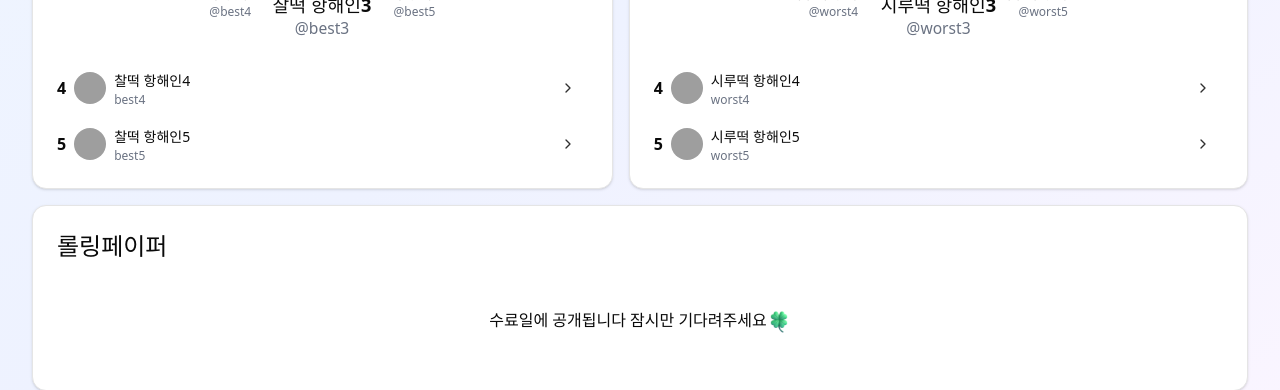
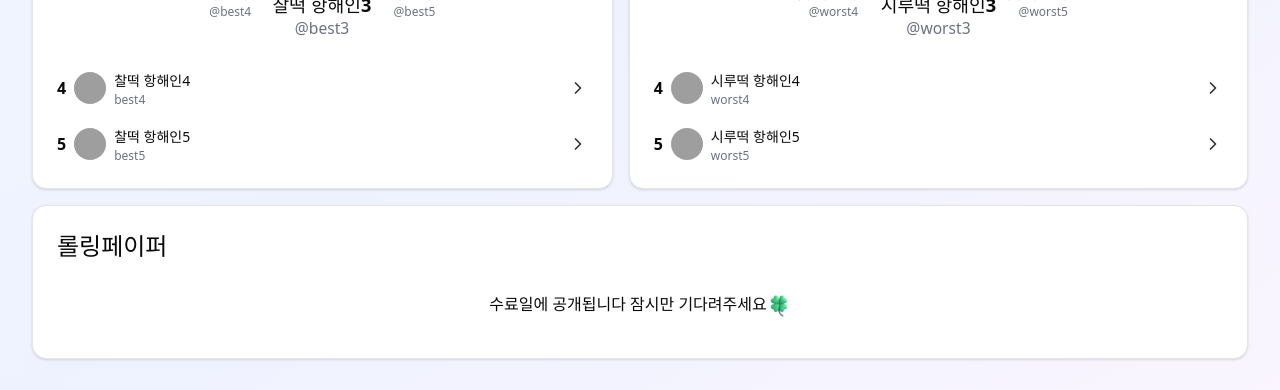
Before and after one commit to yunwoo-yu/hanghae_BF, a React (Vite) app: page /result/2Estella in a window 1280 px wide. Shown: the part 390-780 px from the top of the page. Built offline with nearby package versions, Linux system fonts and the light colour scheme; grey boxes are pictures that could not be loaded.

Commit message:
✨ feat: 매칭 다이얼로그와 결과상세페이지 연결(리팩토링 예정)

```diff
--- a/src/components/MatchingDialog.tsx
+++ b/src/components/MatchingDialog.tsx
@@ -1,6 +1,7 @@
-import { Button } from '@/elements/button';
+import { type ReactNode, useState } from 'react';
+
 import { Dialog, DialogContent, DialogDescription, DialogHeader, DialogTitle, DialogTrigger } from '@/elements/dialog';
-import { useState } from 'react';
+
 import { ComparisonRadarChart } from './RadarChart';
 
 interface UserData {
@@ -25,7 +26,11 @@ const DUMMY_USER2_DATA: UserData = {
   personality: 70, // 내향적이지만 따뜻함
 };
 
-export const MatchingDialog = () => {
+interface Props {
+  renderTrigger: () => ReactNode;
+}
+
+export const MatchingDialog = ({ renderTrigger }: Props) => {
   const [isMatchingOpen, setIsMatchingOpen] = useState(false);
 
   // 궁합 점수 계산
@@ -44,7 +49,8 @@ export const MatchingDialog = () => {
   return (
     <Dialog open={isMatchingOpen} onOpenChange={setIsMatchingOpen}>
       <DialogTrigger asChild className="cursor-pointer">
-        <Button>매칭 모달 임시 버튼</Button>
+        {renderTrigger()}
+        {/* <Button>매칭 모달 임시 버튼</Button> */}
       </DialogTrigger>
       <DialogContent className="max-h-[90vh] overflow-y-auto overflow-x-hidden" style={{ scrollbarWidth: 'none' }}>
         <DialogHeader>
--- a/src/components/result/TopThree.tsx
+++ b/src/components/result/TopThree.tsx
@@ -1,3 +1,4 @@
+import { MatchingDialog } from '@/components/MatchingDialog';
 import { Avatar, AvatarFallback, AvatarImage } from '@/elements/avatar';
 import { cn } from '@/lib/utils';
 
@@ -23,6 +24,9 @@ export default function TopThree({ users }: Props) {
   return (
     <div className="flex justify-center items-end gap-4 p-8 m-4">
       {users.map((user, index) => (
+        <MatchingDialog
+          key={user.name}
+          renderTrigger={() => (
             <div key={user.name} className={`flex flex-col items-center ${rankingStyle[index].order}`}>
               {/* 아바타 */}
               <div className="relative">
@@ -55,6 +59,8 @@ export default function TopThree({ users }: Props) {
                 <div className="text-xs text-gray-500">@{user.github}</div>
               </div>
             </div>
+          )}
+        />
       ))}
     </div>
   );
--- a/src/pages/ResultDetail.tsx
+++ b/src/pages/ResultDetail.tsx
@@ -2,6 +2,7 @@ import { ChevronRight, MousePointerClick, PencilLine } from 'lucide-react';
 import { Link, useParams } from 'react-router';
 
 import cloverSvg from '@/assets/result/clover.svg';
+import { MatchingDialog } from '@/components/MatchingDialog';
 import TopThree from '@/components/result/TopThree';
 import usersRawData from '@/data/users.json';
 import { Avatar, AvatarFallback, AvatarImage } from '@/elements/avatar';
@@ -29,6 +30,10 @@ export const ResultDetail = () => {
     return (
       <ul className="space-y-4">
         {users.map((user, index) => (
+          <MatchingDialog
+            key={`best-${user.name}-trigger`}
+            renderTrigger={() => {
+              return (
                 <li key={`best-${user.name}`} className="flex items-center gap-2">
                   <p className="rounded-full font-bold">{index + startRank}</p>
                   <Avatar>
@@ -50,10 +55,13 @@ export const ResultDetail = () => {
                     </Tooltip>
                     <p className="text-xs text-gray-500">{user.github}</p>
                   </div>
-            <Button className="bg-transparent shadow-none cursor-pointer hover:bg-transparent ">
+                  {/* <Button className="bg-transparent shadow-none cursor-pointer hover:bg-transparent "> */}
                   <ChevronRight size={20} stroke="#303030" />
-            </Button>
+                  {/* </Button> */}
                 </li>
+              );
+            }}
+          />
         ))}
       </ul>
     );
@@ -95,7 +103,7 @@ export const ResultDetail = () => {
           </div>
         </CardContent>
       </Card>
-      <div className="rounded-sm flex gap-4 flex-col md:flex-row space-y-4 md:space-y-0">
+      <div className="rounded-sm flex flex-col gap-4 md:flex-row  md:space-y-0">
         <Card className="grow-1">
           <CardContent>
             <div className="text-2xl font-bold">찰떡 궁합</div>
@@ -115,7 +123,7 @@ export const ResultDetail = () => {
         <CardHeader>
           <div className="text-2xl font-bold ">롤링페이퍼</div>
         </CardHeader>
-        <CardContent className="text-center m-8">
+        <CardContent className="text-center my-4 mx-auto">
           수료일에 공개됩니다{'\n'}잠시만 기다려주세요
           <img src={cloverSvg} alt="클로버 이모지" className="inline" width={24} height={24} />
         </CardContent>
```
Lines whose indentation alone changed are shown as unchanged.
